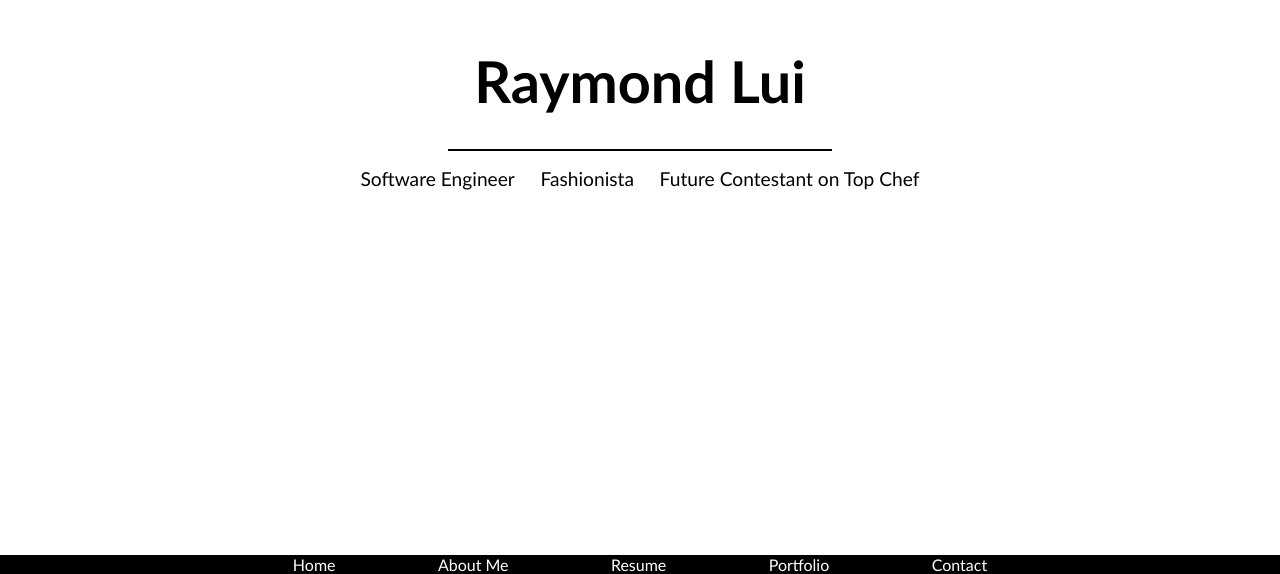
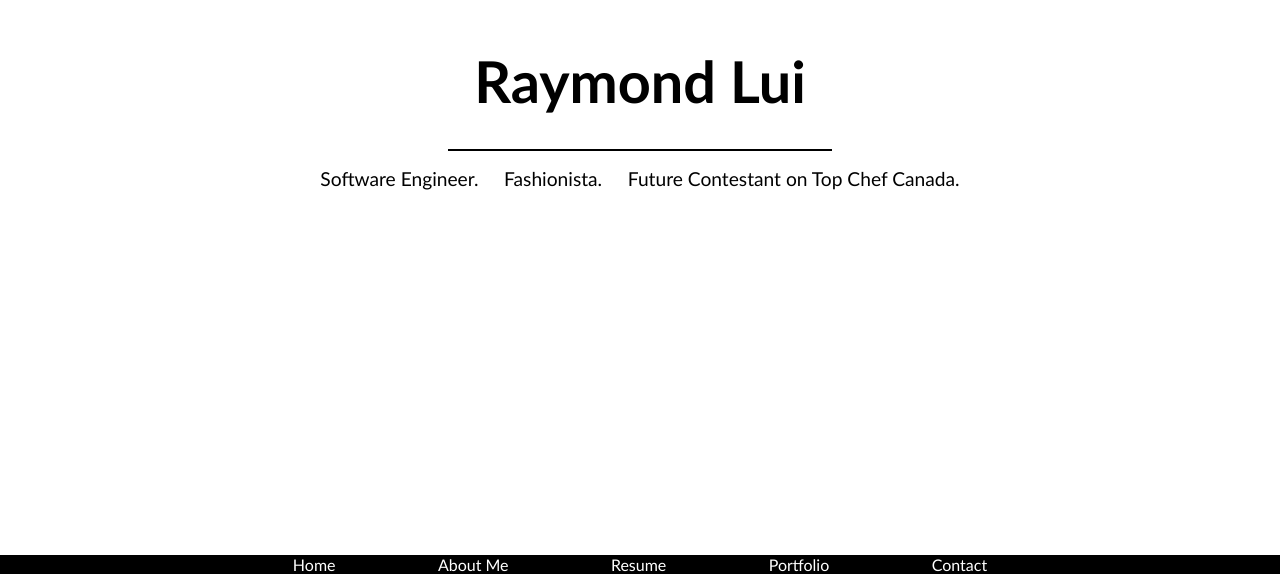
Before and after one commit to rayzlui/raylui, a React (Create React App) app: page / in a window 1280 px wide. Shown: the part 226-800 px from the top of the page. Built offline with nearby package versions, Linux system fonts and the light colour scheme.

Commit message:
add text

```diff
--- a/src/views/HomescreenView.js
+++ b/src/views/HomescreenView.js
@@ -43,9 +43,9 @@ export function HomescreenView(props) {
       </header>
       <section className={`${showFunny}`}>
         <p className={`funny__intro`}>
-          <span className={`funny1`}>Software Engineer</span>
-          <span className={`funny2`}>Fashionista</span>
-          <span className={`funny3`}>Future Contestant on Top Chef</span>
+          <span className={`funny1`}>Software Engineer.</span>
+          <span className={`funny2`}>Fashionista.</span>
+          <span className={`funny3`}>Future Contestant on Top Chef Canada.</span>
         </p>
         <p className={`funny__intro funny4`}>In that order.</p>
       </section>
```
